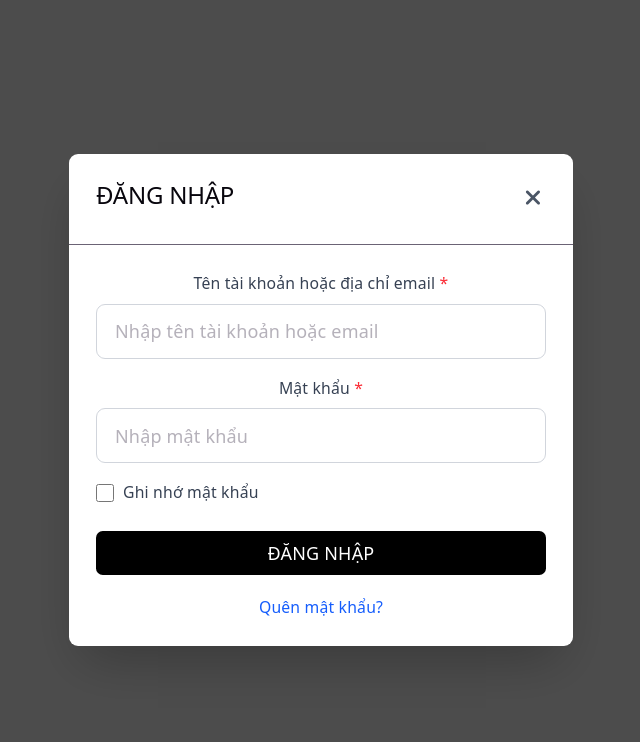
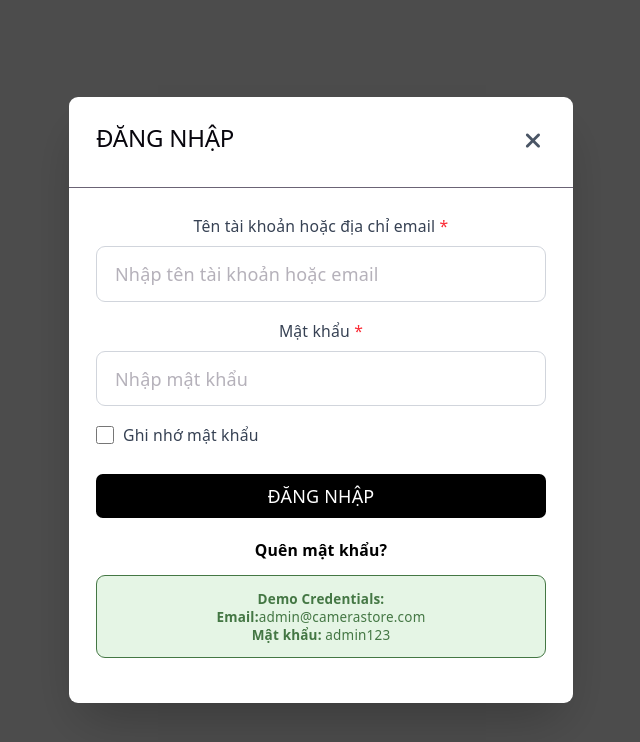
Before and after one commit to nhhpbc7a1/aster-camera-online-store-frontend, a React (Vite) app: page /login in a window 1280 px wide. Shown: the top 742 px of the page, without its empty margins (319-959 px from the left). Built offline with nearby package versions, Linux system fonts and the light colour scheme.

Commit message:
fix - add account for demo

```diff
--- a/src/public/auth/components/LoginModal.jsx
+++ b/src/public/auth/components/LoginModal.jsx
@@ -120,6 +120,8 @@ const LoginModal = ({ isOpen, onClose, onLogin }) => {
 
                 {/* Form */}
                 <form onSubmit={handleSubmit} className="p-6">
+
+
                     {/* Error message */}
                     {error && (
                         <div className="mb-4 p-3 bg-red-50 border border-red-200 rounded-lg">
@@ -223,10 +225,19 @@ const LoginModal = ({ isOpen, onClose, onLogin }) => {
                                 // Handle forgot password
                                 console.log("Forgot password clicked");
                             }}
-                            className="text-blue-600 hover:text-blue-700 text-sm"
+                            className="text-black font-semibold hover:underline text-sm"
                         >
                             Quên mật khẩu?
                         </a>
+                    </div>
+
+                    {/* Demo credentials note */}
+                    <div className="mb-4 p-3 bg-[#E5F5E5] border border-[#447744] rounded-lg mt-3">
+                        <p className="text-xs text-[#447744] font-semibold mb-1">Demo Credentials:</p>
+                        <p className="text-xs text-[#447744]">
+                            <span className="font-semibold">Email:</span>admin@camerastore.com<br/>
+                            <span className="font-semibold">Mật khẩu:</span> admin123
+                        </p>
                     </div>
                 </form>
             </div>
```
